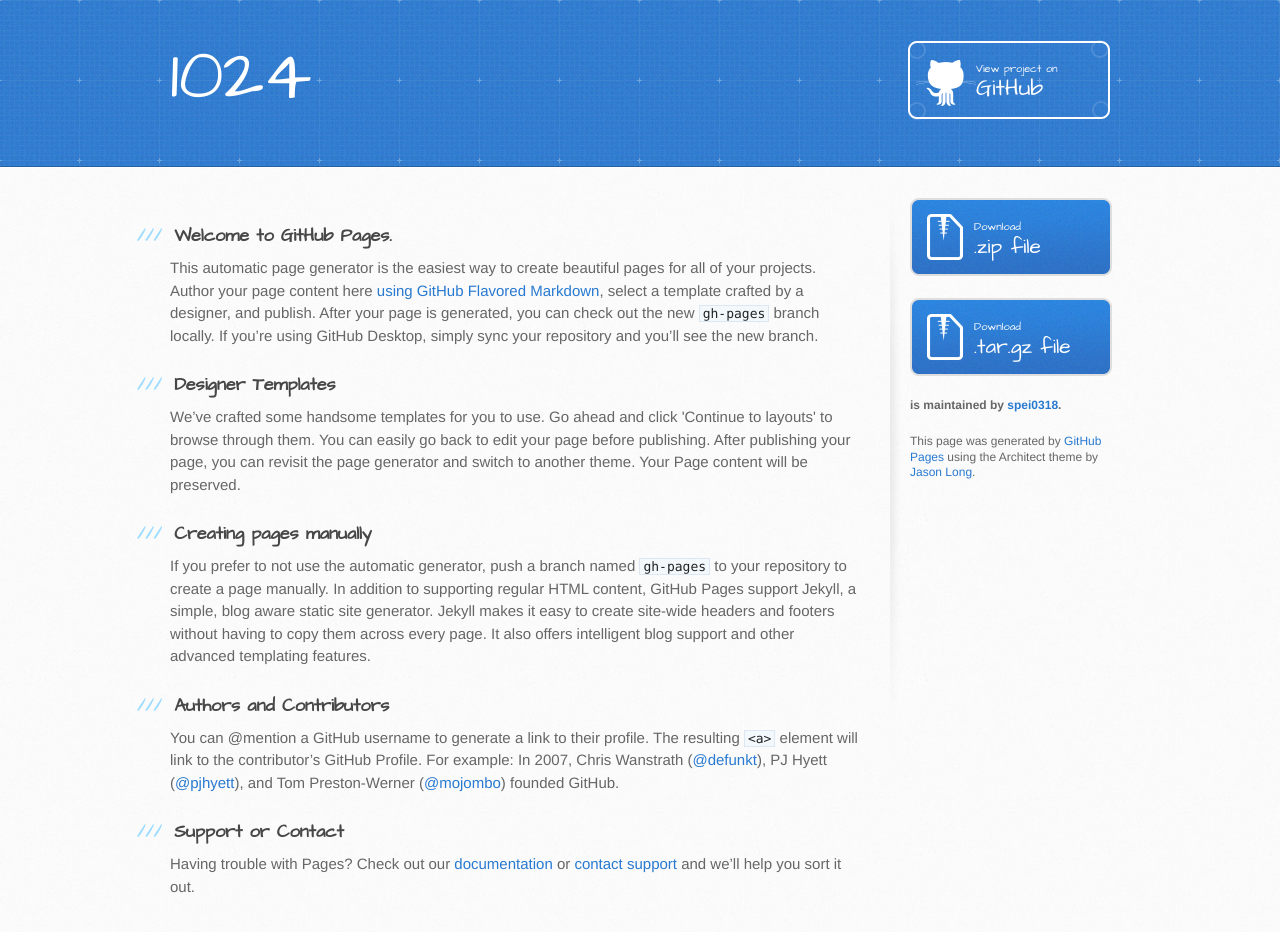
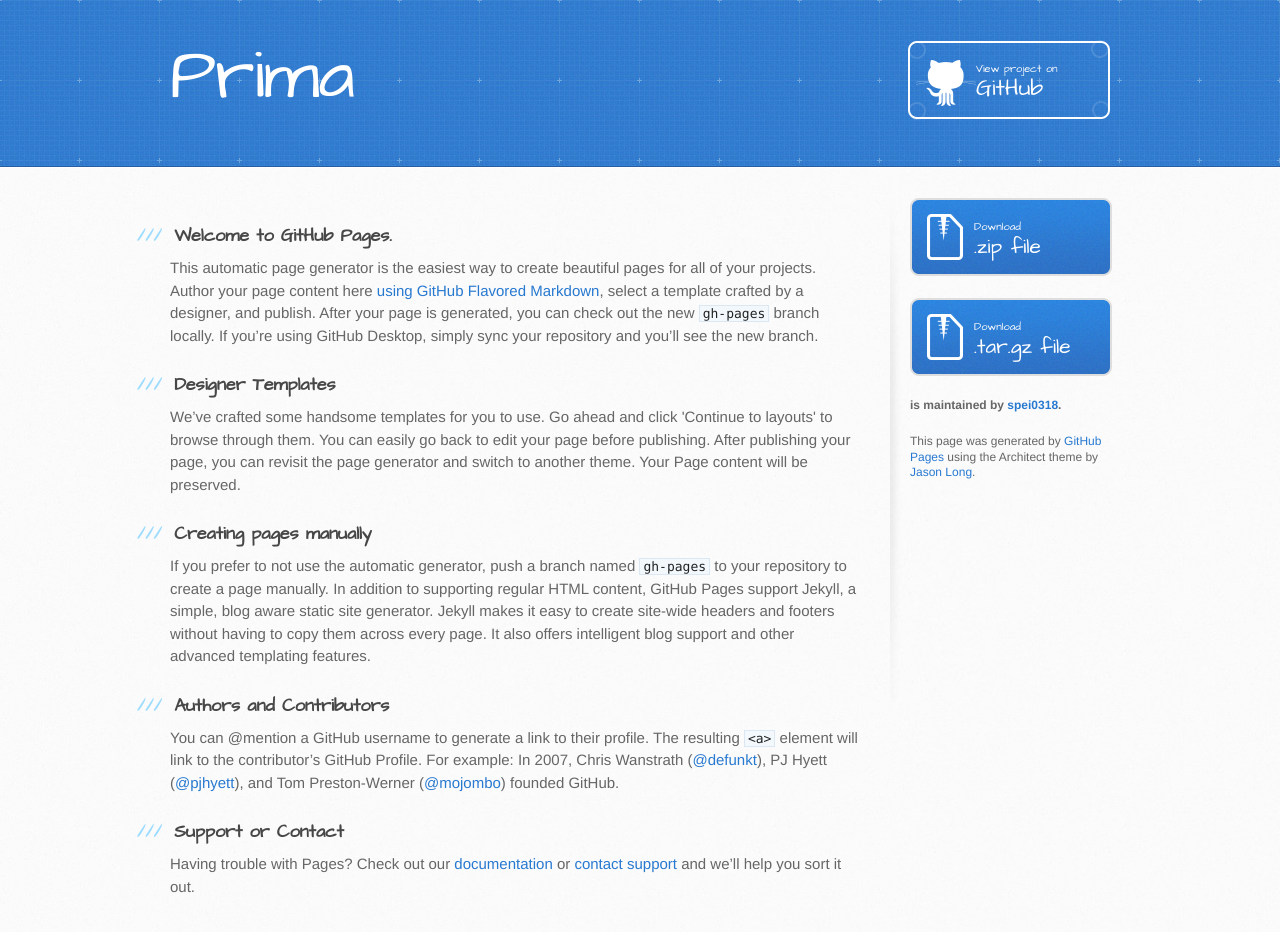
Before and after one commit to spei0318/1024, a plain HTML site: page index.html in a window 1280 px wide. Drawn offline with Linux system fonts and the light colour scheme.

Commit message:
Update index.html

```diff
--- a/index.html
+++ b/index.html
@@ -13,13 +13,13 @@
     <script src="//html5shiv.googlecode.com/svn/trunk/html5.js"></script>
     <![endif]-->
 
-    <title>1024 by spei0318</title>
+    <title>Prima</title>
   </head>
 
   <body>
     <header>
       <div class="inner">
-        <h1>1024</h1>
+        <h1>Prima</h1>
         <h2></h2>
         <a href="https://github.com/spei0318/1024" class="button"><small>View project on</small> GitHub</a>
       </div>
```
